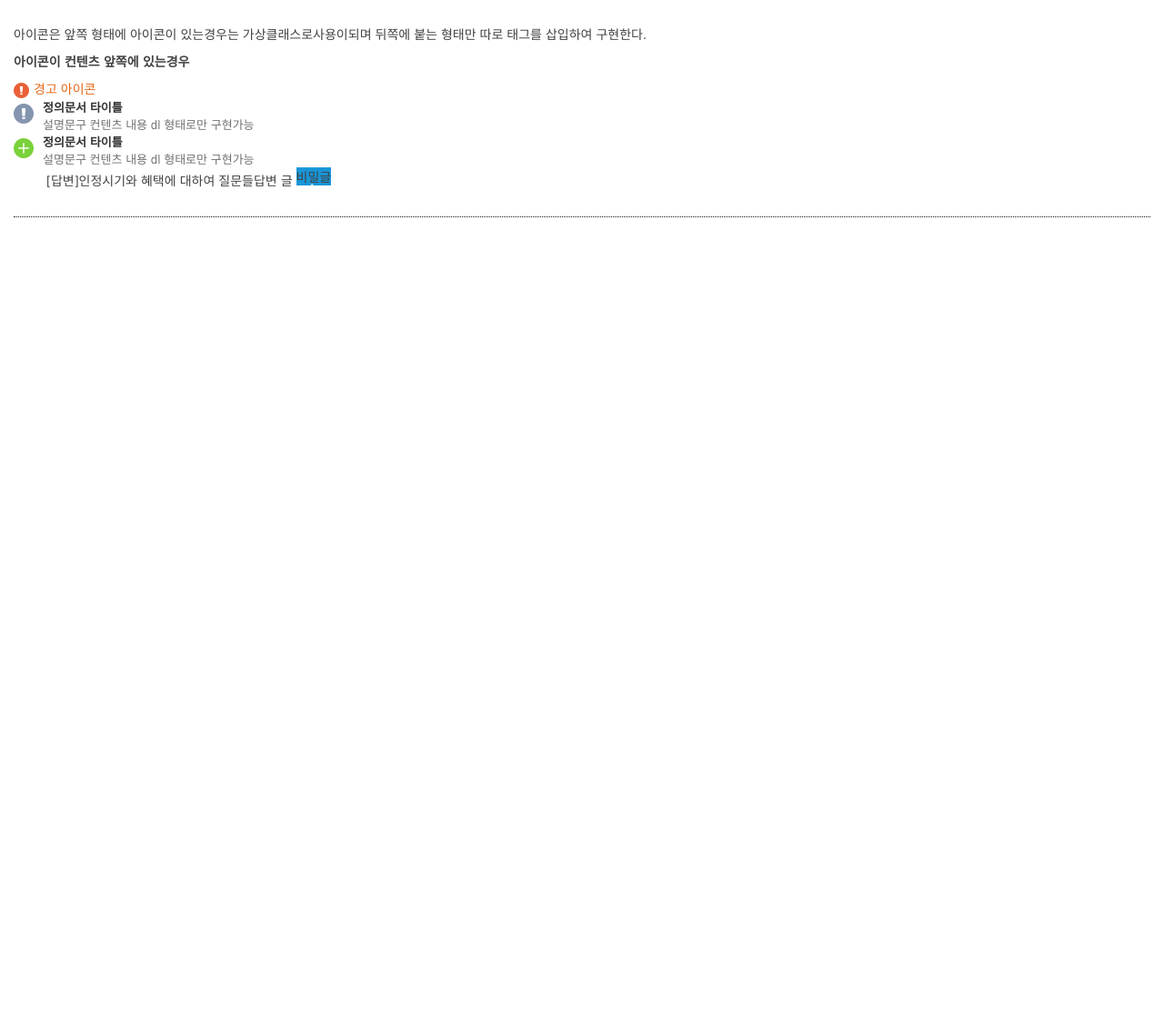
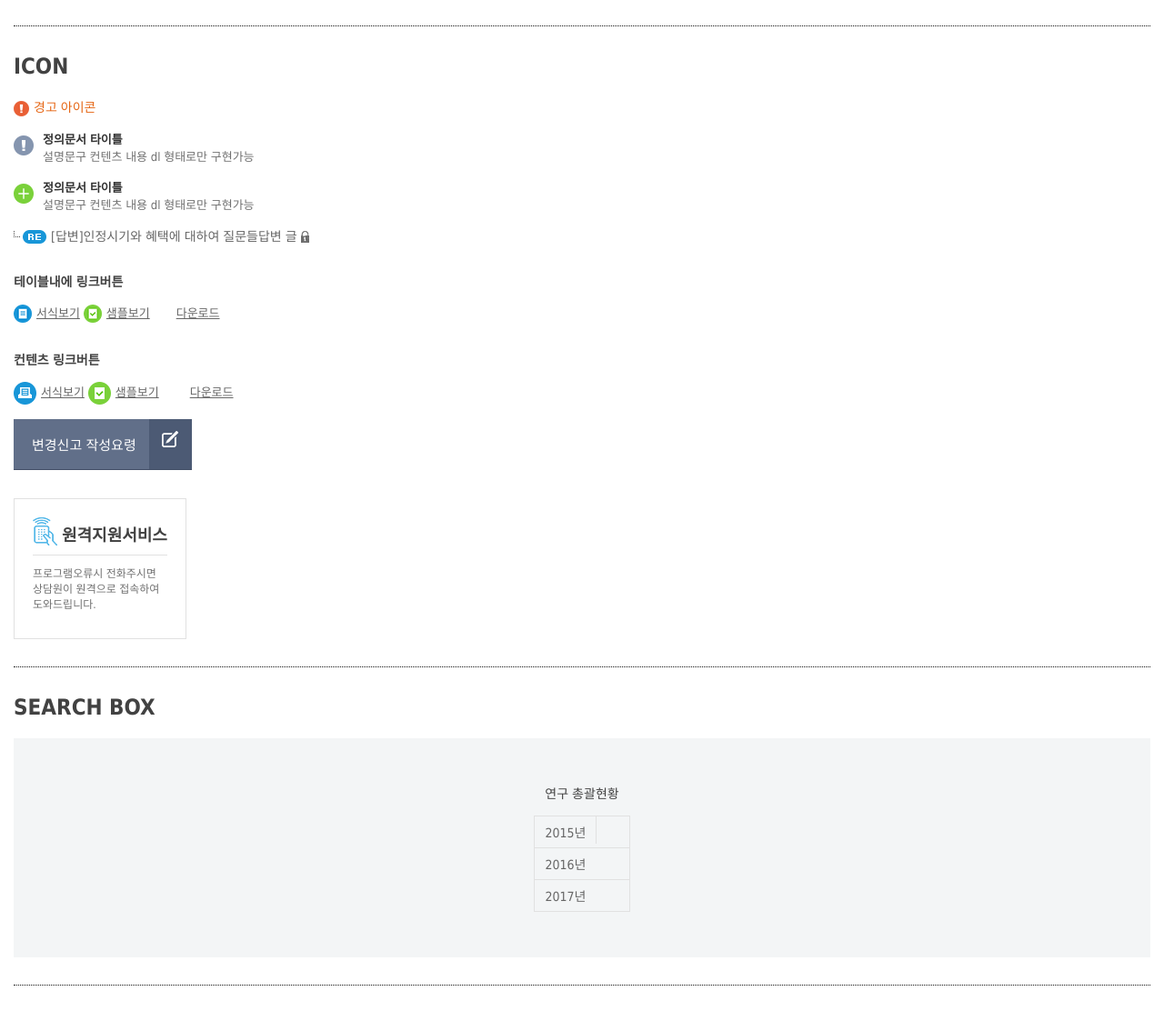
Before and after one commit to mateyCompany/koita, a plain HTML site: page @guide/@guide_style.html in a window 1280 px wide. Shown: the part 1285-2408 px from the top of the page at 91% size. Before the commit the page ends 1569 px from the top, so only its background shows below. Drawn offline with Linux system fonts and the light colour scheme; a web font is replaced by a local one.

Commit message:
안준상

```diff
--- a/@guide/@guide_style.html
+++ b/@guide/@guide_style.html
@@ -18,6 +18,7 @@ var gVar, lVar, lsVar;
 	h1.guide {font-weight:800;font-size:24px;margin-bottom:20px;}
 	#W-front {padding:15px;}
 	section {padding-bottom:30px;margin-bottom:30px;border-bottom:1px dotted #111}
+	dl,p {margin-bottom:15px;}
 	.font span {display:block;margin-top:10px;}
 	.colorBox {overflow:hidden;}
 	.colorBox li span {display:inline-block;width:50px;height:50px;margin-left:10px;line-height:50px;vertical-align: middle}
@@ -36,9 +37,9 @@ var gVar, lVar, lsVar;
 		<p class="font">폰트 굵기는 font-weight: 는 <span style="font-weight:200">울트라라이트:200</span> <span style="font-weight:300">라이트 :300</span> <span style="font-weight:400">기본 400</span> <span style="font-weight:800">굵게는 800</span></p>
 		<br/>
 		<br/>
-		<h1 class="tit">상위 1뎁스 타이틀h1.tit</h1>
-		<h2 class="tit">페이지메인 타이틀 h2.tit</h2>
-		<h3 class="tit2">서브타이틀 .tit2</h3>
+		<h1 class="cTit">상위 1뎁스 타이틀h1.tit</h1>
+		<h2 class="cTit">페이지메인 타이틀 h2.tit</h2>
+		<h3 class="cTit2">서브타이틀 .tit2</h3>
 		<br/>
 		<br/>
 		<ul class="colorBox">
@@ -78,8 +79,6 @@ var gVar, lVar, lsVar;
 
 	<section>
 		<h1 class="guide">ICON</h1>
-		<p style="margin-top:30px;">아이콘은 앞쪽 형태에 아이콘이 있는경우는 가상클래스로사용이되며 뒤쪽에 붙는 형태만 따로 태그를 삽입하여 구현한다.</p>
-		<p style="margin-top:10px;margin-bottom:10px"><strong>아이콘이 컨텐츠 앞쪽에 있는경우</strong></p>
 		<p class="cRed icoRedWaring">경고 아이콘</p>
 		<dl class="caution">
 			<dt>정의문서 타이틀</dt>
@@ -89,8 +88,55 @@ var gVar, lVar, lsVar;
 			<dt>정의문서 타이틀</dt>
 			<dd>설명문구 컨텐츠 내용 dl 형태로만 구현가능</dd>
 		</dl>
-		<p class="icoRepley">[답변]인정시기와 혜택에 대하여 질문들답변 글 <span class="spriteSheet noTxt icoLock">비밀글</span></p>
+		<a href="#" class="icoRepley">[답변]인정시기와 혜택에 대하여 질문들답변 글 <span class="spriteSheet noTxt icoLock">비밀글</span></a>
+
+		<p style="margin:30px 0 15px;"><strong>테이블내에 링크버튼</strong></p>
+		<table>
+			<tr>
+				<td>
+					<a href="#none" class="linkNote">서식보기</a>
+					<a href="#none" class="linkSample">샘플보기</a>
+					<a href="#none" class="linkDown">다운로드</a>
+				</td>
+			</tr>
+		</table>
+
+		<p style="margin:30px 0 15px;"><strong>컨텐츠 링크버튼</strong></p>
+		<a href="#none" class="linkNote">서식보기</a>
+		<a href="#none" class="linkSample">샘플보기</a>
+		<a href="#none" class="linkDown">다운로드</a>
+
+		<br/>
+		<br/>
+		<p class="icoWrite">변경신고 작성요령 <span></span></p>
+		<br/>
+		<br/>
+		<div class="boxCont">
+			<p class="tit"><span class="spriteSheet icoPhone"></span>원격지원서비스</p>
+			<p>프로그램오류시 전화주시면 상담원이 원격으로 접속하여 도와드립니다.</p>
+		</div>
 	</section>
+	<section>
+		<h1 class="guide">SEARCH BOX</h1>
+		<div class="boxSearch">
+			<form action="">
+				<fieldset>
+					<legend></legend>
+					<div class="boxSearch">
+						<div class="inner">
+							<p class="tit">연구 총괄현황</p>
+							<ul class="boxSelect">
+								<li><a href="#none" data-role="0">2015년</a></li>
+								<li><a href="#none" data-role="0">2016년</a></li>
+								<li><a href="#none" data-role="0">2017년</a></li>
+							</ul>
+						</div>
+					</div>
+				</fieldset>
+			</form>
+		</div>
+	</section>
+
 
 </div>
 </body>
--- a/css/common.css
+++ b/css/common.css
@@ -1,9 +1,9 @@
 @charset 'utf-8';
 
 /* 타이틀 가이드 */
-h1.tit {font-size:14px;color:#323232;margin-bottom:9px;font-weight:bold;}
-h2.tit {font-size:36px;color:#323232;margin-bottom:30px}
-.tit2 {}
+h1.cTit {font-size:14px;color:#323232;margin-bottom:9px;font-weight:bold;}
+h2.cTit {font-size:36px;color:#323232;margin-bottom:30px}
+.cTit2 {}
 
 /* 버튼 */
 .spriteSheet {background:url('../images/sprite/ico_sprite.png') no-repeat 0 0;display:inline-block;border:none;overflow:hidden;}
@@ -36,12 +36,35 @@ a.btnSmall.fluidGray span {margin-top:0;}
 .caution dt {color:#323232;font-weight:800}
 .caution dd {color:#717171;}
 .caution.plus:before {background-position:-100px -220px}
-.icoRepley:before {content:'';display:inline-block;width:36px;height:15px;}
-.noTxt {}
+.icoRepley:before {content:'';display:inline-block;width:36px;height:15px;background:url('../images/sprite/ico_sprite.png') no-repeat -200px -270px;position:relative;top:3px;margin-right:5px;}
+.icoLock {display:inline-block;width:9px;height:13px;background-position:-360px -140px;position:relative;top:2px;}
+.noTxt {text-indent: -100%;white-space: nowrap;}
+.linkNote,.linkSample,.linkDown {text-decoration: underline;font-size:13px;}
+.linkNote:hover,.linkSample:hover,.linkDown:hover {text-decoration:underline;}
+.linkNote:before {content:'';display:inline-block;width:25px;height:25px;background:url('../images/sprite/ico_sprite.png') no-repeat -170px -250px;line-height:25px;vertical-align: middle;margin-right:5px;}
+.linkSample:before {content:'';display:inline-block;width:25px;height:25px;background:url('../images/sprite/ico_sprite.png') no-repeat 0px -160px;line-height:25px;vertical-align: middle;margin-right:5px;}
+.linkDown:before {content:'';display:inline-block;width:25px;height:25px;background: -30px -160px;line-height:25px;vertical-align: middle;margin-right:5px;}
+table .linkNote:before {width:20px;height:20px;line-height:20px;background-position:-350px -180px}
+table .linkSample:before {width:20px;height:20px;line-height:20px;background-position:-170px -160px}
+table .linkDown:before {width:20px;height:20px;line-height:20px;background-position:-200px -160px}
+.icoWrite {display:inline-block;padding:17px 61px 17px 20px;color:#fff;font-size:15px;border-bottom:1px solid #434f67;background:#616f89;position:relative;}
+.icoWrite span {display:block;position:absolute;right:0;top:0;width:47px;height:100%;background-color:#4c5a74}
+.icoWrite span:before {content:'';display:block;width:18px;height:18px;margin:13px auto;background:url('../images/sprite/ico_sprite.png') no-repeat -360px -160px;}
+.icoPhone {width:27px;height:31px;background-position:-350px -210px;margin-right:5px;position:relative;top:5px;}
 
 
+/* 박스 */
+.boxCont {border:1px solid #e1e1e1;padding:15px 20px;width:148px;font-size:12px;color:#717171;}
+.boxCont .tit {font-weight:800;font-size:18px;padding-bottom:10px;margin-bottom:10px;border-bottom:1px solid #e1e1e1;color:#424242;}
 
+.boxSearch {background:#f3f5f6;padding:25px 0;text-align:center;}
+.boxSearch .inner {display:inline-block;overflow:hidden;}
 
+ul.boxSelect {position:relative;border:1px solid #e1e1e1;display:inline-block;}
+ul.boxSelect li {border-top:1px solid #e1e1e1}
+ul.boxSelect li a {display:block;padding:7px 48px 7px 12px;}
+ul.boxSelect li:first-child {border-top:none;padding-right:4;}
+ul.boxSelect li:first-child a:after {content:'';display:block;position:absolute;right:36px;top:0;width:36px;border-right:1px solid #e1e1e1;height:30px;}
 
 
 /* 컬러셋 */
```
Also changed, not shown: images/sprite/ico_sprite.json (+1 -1 lines), images/sprite/icoSmallSelect.png.
